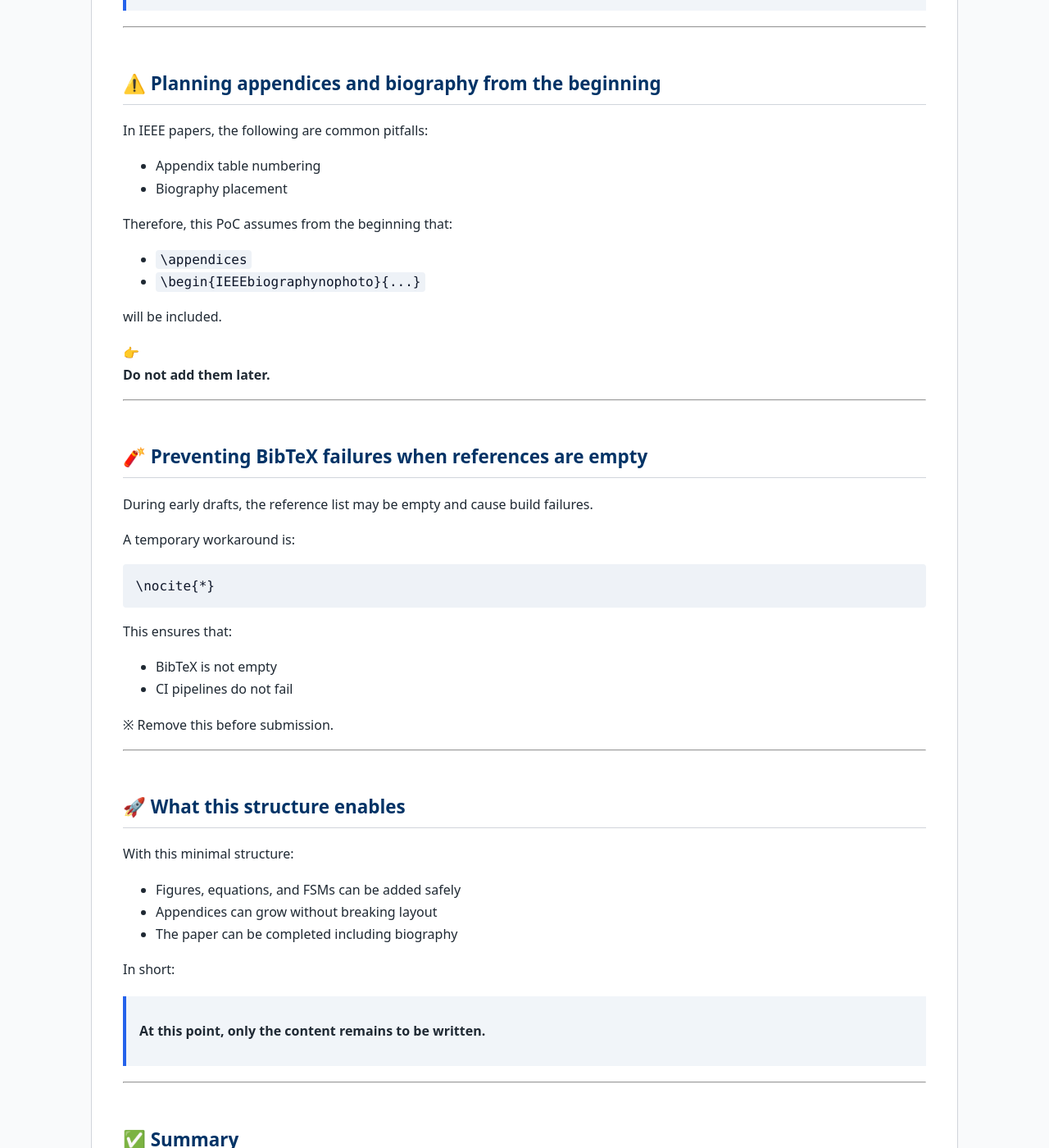
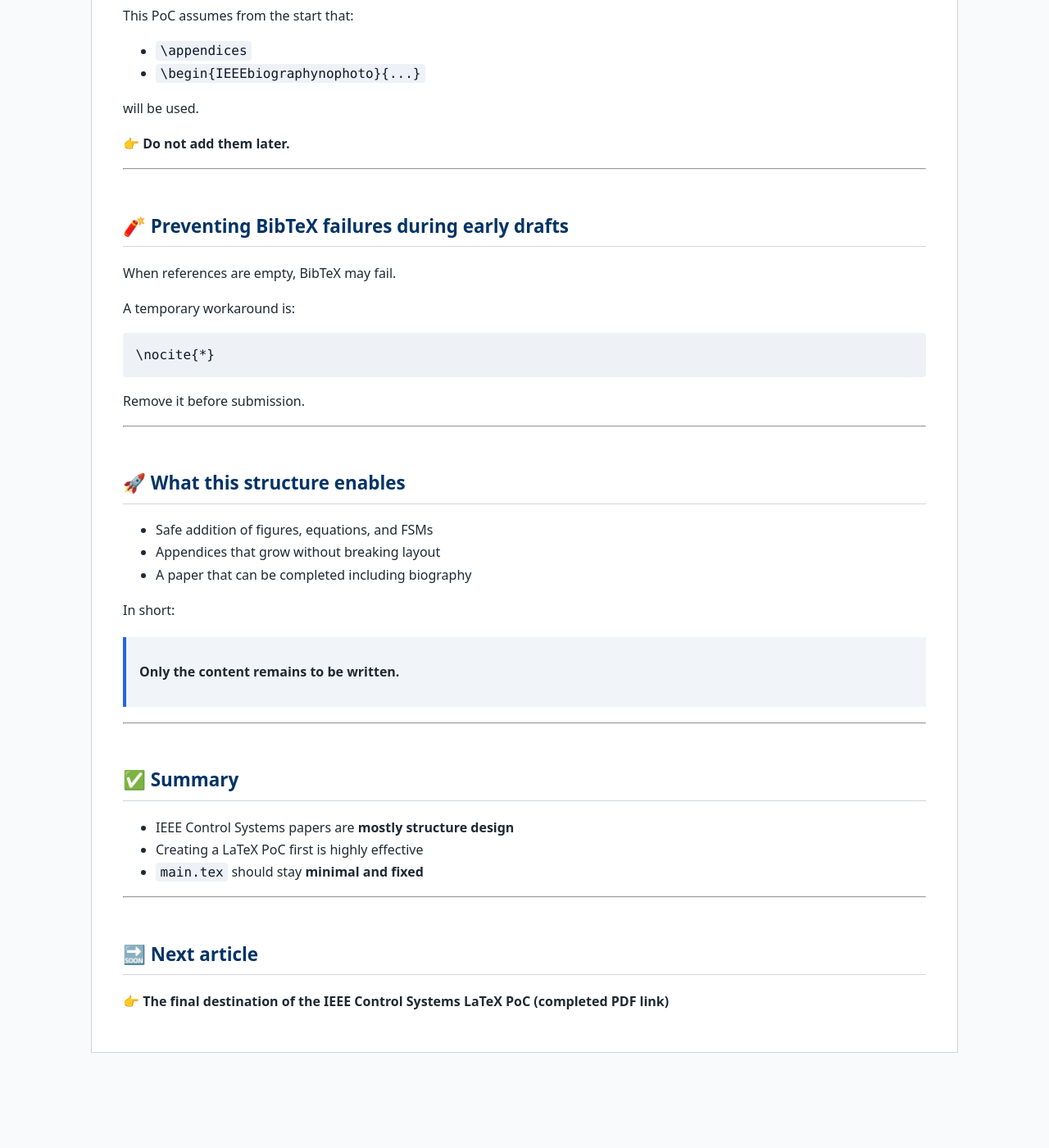
Before and after one commit to Samizo-AITL/qiita-articles, a Jekyll site: the page built from articles/40_ieee_control_latex_structure.md, in a window 1280 px wide and 1400 px high, scrolled down 4178 px. Shown: the whole window at 82% size. Built offline with Jekyll 4.4.1, drawn with Linux system fonts in a browser that asks for light colours; after the commit the page ends 5502 px from its top, so only the background shows below that; some of the changed text lies outside the part shown.

Commit message:
Update 40_ieee_control_latex_structure.md

````diff
--- a/articles/40_ieee_control_latex_structure.md
+++ b/articles/40_ieee_control_latex_structure.md
@@ -77,8 +77,6 @@
 
 ## 🧩 Minimal `main.tex` skeleton
 
-The following is the core of this PoC.
-
 ```latex
 \documentclass[journal]{IEEEtran}
 
@@ -120,12 +118,7 @@
 \end{document}
 ```
 
-At this stage:
-
-- The content can be dummy
-- Figures are not required
-
-The only thing that matters is:
+At this stage, the only thing that matters is:
 
 > **Does this structure compile cleanly all the way to the end?**
 
@@ -133,18 +126,14 @@
 
 ## 🧠 Why `\input{}`-based modularization is essential
 
-Control Systems papers inevitably grow later with:
+Control Systems papers inevitably grow later with equations, figures, tables,
+and appendices.
 
-- Equations
-- Figures
-- Tables
-- Appendices
+Keeping everything in a single file makes:
 
-If everything is written in a single file:
-
-- Git diffs become unreadable
-- Modifications feel risky
-- It becomes hard to locate breakage
+- Git diffs unreadable
+- Refactoring risky
+- Debugging painful
 
 `main.tex` should remain:
 
@@ -159,21 +148,20 @@
 - Appendix table numbering
 - Biography placement
 
-Therefore, this PoC assumes from the beginning that:
+This PoC assumes from the start that:
 
 - `\appendices`
 - `\begin{IEEEbiographynophoto}{...}`
 
-will be included.
+will be used.
 
-👉
-**Do not add them later.**
+👉 **Do not add them later.**
 
 ---
 
-## 🧨 Preventing BibTeX failures when references are empty
+## 🧨 Preventing BibTeX failures during early drafts
 
-During early drafts, the reference list may be empty and cause build failures.
+When references are empty, BibTeX may fail.
 
 A temporary workaround is:
 
@@ -181,34 +169,27 @@
 \nocite{*}
 ```
 
-This ensures that:
-
-- BibTeX is not empty
-- CI pipelines do not fail
-
-※ Remove this before submission.
+Remove it before submission.
 
 ---
 
 ## 🚀 What this structure enables
 
-With this minimal structure:
-
-- Figures, equations, and FSMs can be added safely
-- Appendices can grow without breaking layout
-- The paper can be completed including biography
+- Safe addition of figures, equations, and FSMs
+- Appendices that grow without breaking layout
+- A paper that can be completed including biography
 
 In short:
 
-> **At this point, only the content remains to be written.**
+> **Only the content remains to be written.**
 
 ---
 
 ## ✅ Summary
 
-- IEEE Control Systems papers are **80% structure design**
+- IEEE Control Systems papers are **mostly structure design**
 - Creating a LaTeX PoC first is highly effective
-- `main.tex` should remain **minimal and fixed**
+- `main.tex` should stay **minimal and fixed**
 
 ---
 
````
Also changed, not shown: other parts of articles/40_ieee_control_latex_structure.md (+2 -2 lines).
